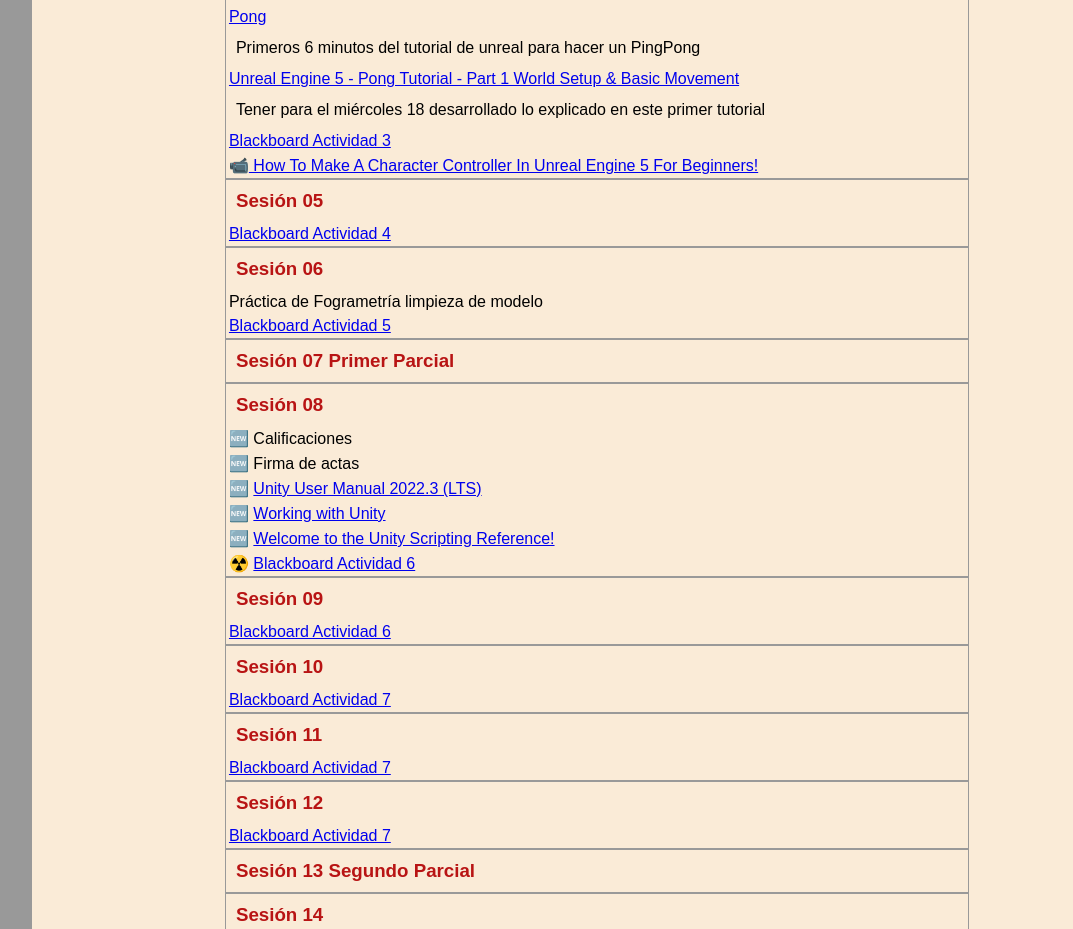
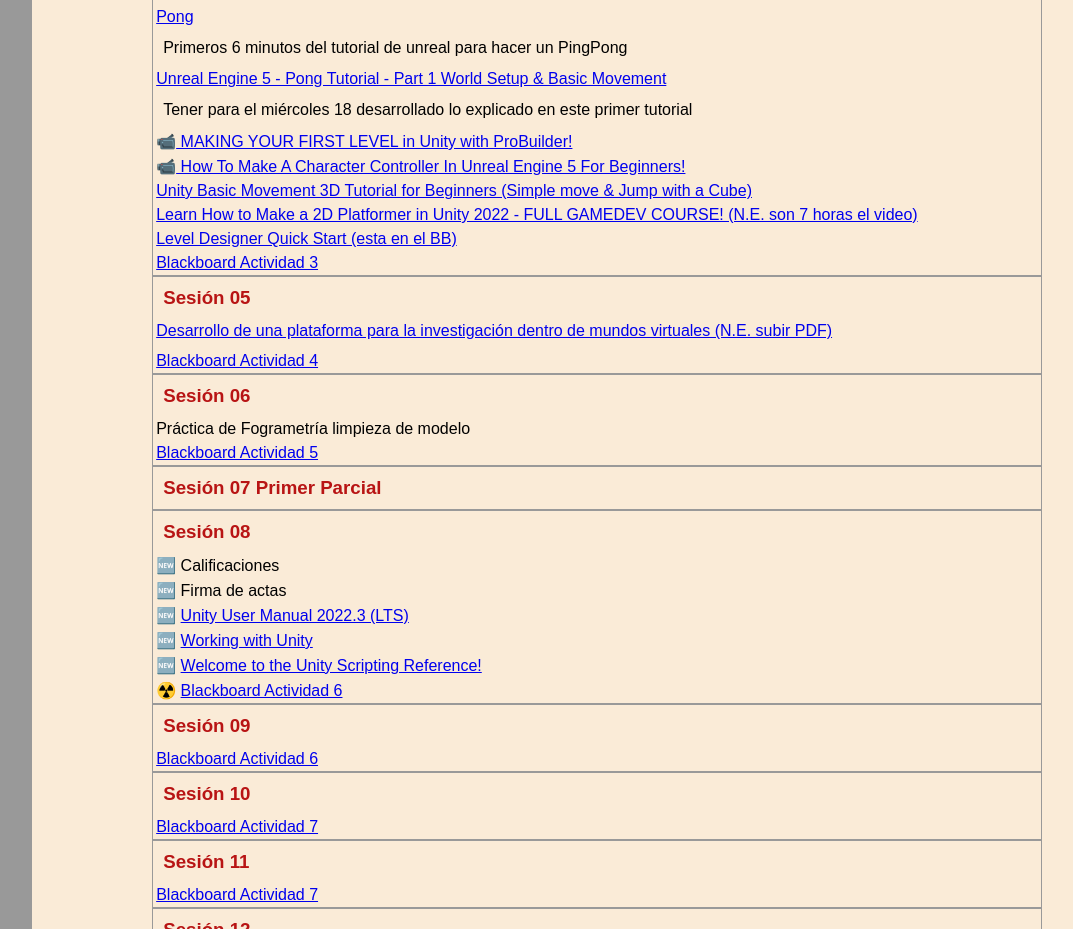
Before and after one commit to beztao01/motor, a plain HTML site: page index.html in a window 1280 px wide. Shown: the part 820-1749 px from the top of the page, without its empty margins (118-1191 px from the left). Drawn offline with Linux system fonts and the light colour scheme.

Commit message:
add youtube and pdf links

```diff
--- a/index.html
+++ b/index.html
@@ -84,14 +84,24 @@
                         <p>Primeros 6 minutos del tutorial de unreal para hacer un PingPong</p>
                         <li><a href="https://youtu.be/lybdrQ93t88?si=Z-PWHHU65E6elScl">Unreal Engine 5 - Pong Tutorial - Part 1 World Setup & Basic Movement</a></li>
                             <p>Tener para el miércoles 18 desarrollado lo explicado en este primer tutorial </p>
+                            <li>📹<a href="https://youtu.be/YtzIXCKr8Wo?si=n2zP7LTf1nkHhdr8" target="_blank" rel="noopener noreferrer"> MAKING YOUR FIRST LEVEL in Unity with ProBuilder!</a></li>
+                            <li>📹<a href="https://youtu.be/2xqecl73UG0?si=UdIvI_mLxtJalzJy" target="_blank" rel="noopener noreferrer"> How To Make A Character Controller In Unreal Engine 5 For Beginners!</a></li>
+                            <li><a href="https://youtu.be/CieCJ2mNTXE?si=wzut64wmeR2bWvYC" target="_blank" rel="noopener noreferrer">Unity Basic Movement 3D Tutorial for Beginners (Simple move & Jump with a Cube)</a></li>
+                            <li><a href="https://youtu.be/oxiPWg8cdRM?si=54FzN5_NsxyURcLK" target="_blank" rel="noopener noreferrer">Learn How to Make a 2D Platformer in Unity 2022 - FULL GAMEDEV COURSE! (N.E. son 7 horas el video)</a></li>
+
+
+                            <!--agregar el documento al sitio-->
+                          <li><a href="#">Level Designer Quick Start (esta en el BB)</a></li>
                         <li><a href="https://uvmonline.blackboard.com/webapps/login/">Blackboard Actividad 3</a></li>
 
-                        <li>📹<a href="https://youtu.be/2xqecl73UG0?si=UdIvI_mLxtJalzJy" target="_blank" rel="noopener noreferrer"> How To Make A Character Controller In Unreal Engine 5 For Beginners!</a></li>
+
                     </ul>
                 </section>
                 <section>
                     <h3>Sesión 05</h3>
                     <ul>
+                        <li><a href="#"> Desarrollo de una plataforma para la investigación dentro de mundos virtuales (N.E. subir PDF)</a></li>
+                         <li><a href="http://"></a></li>
                         <li><a href="https://uvmonline.blackboard.com/webapps/login/">Blackboard Actividad 4</a></li>
                     </ul>
                 </section>
```
